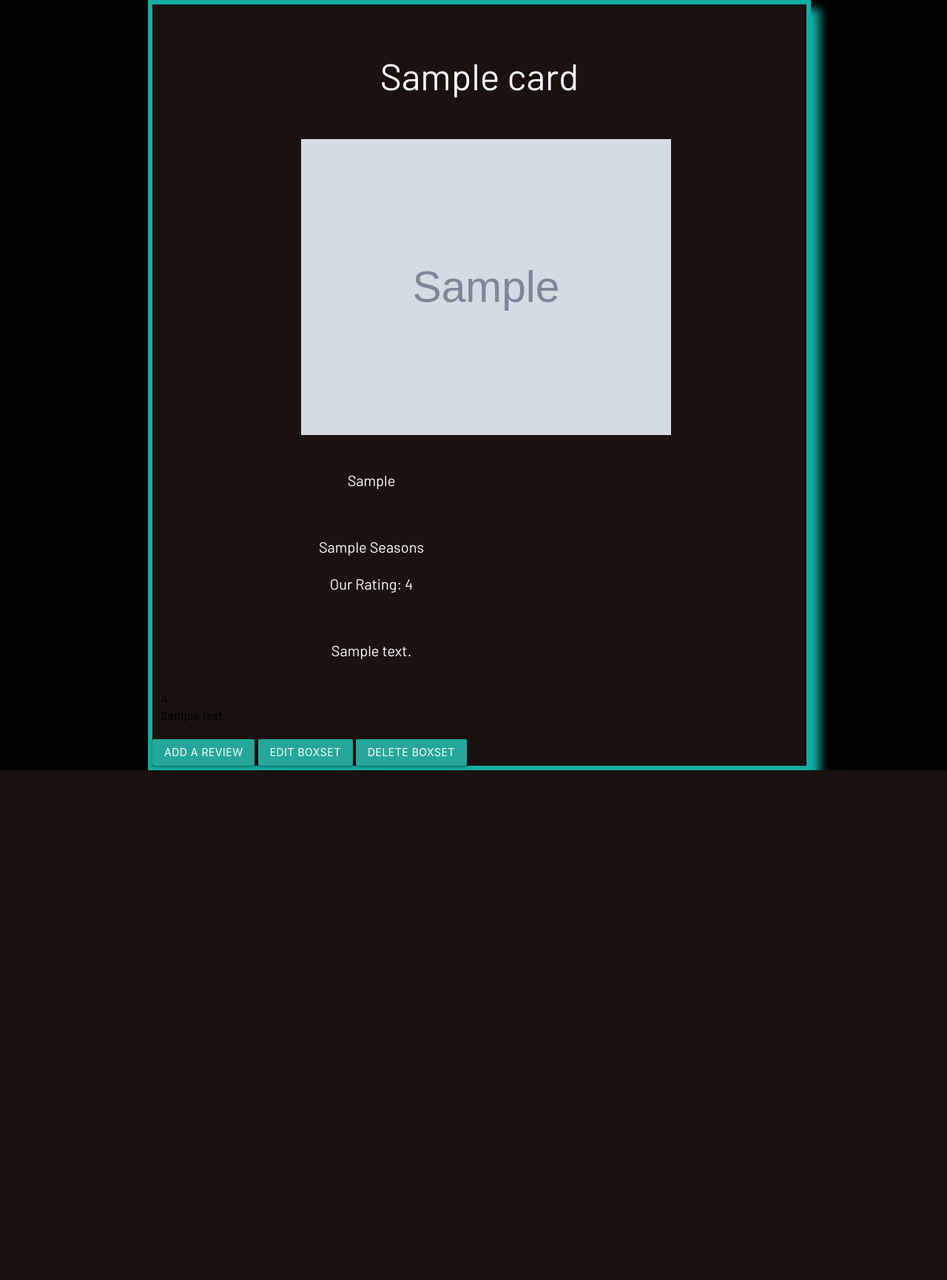
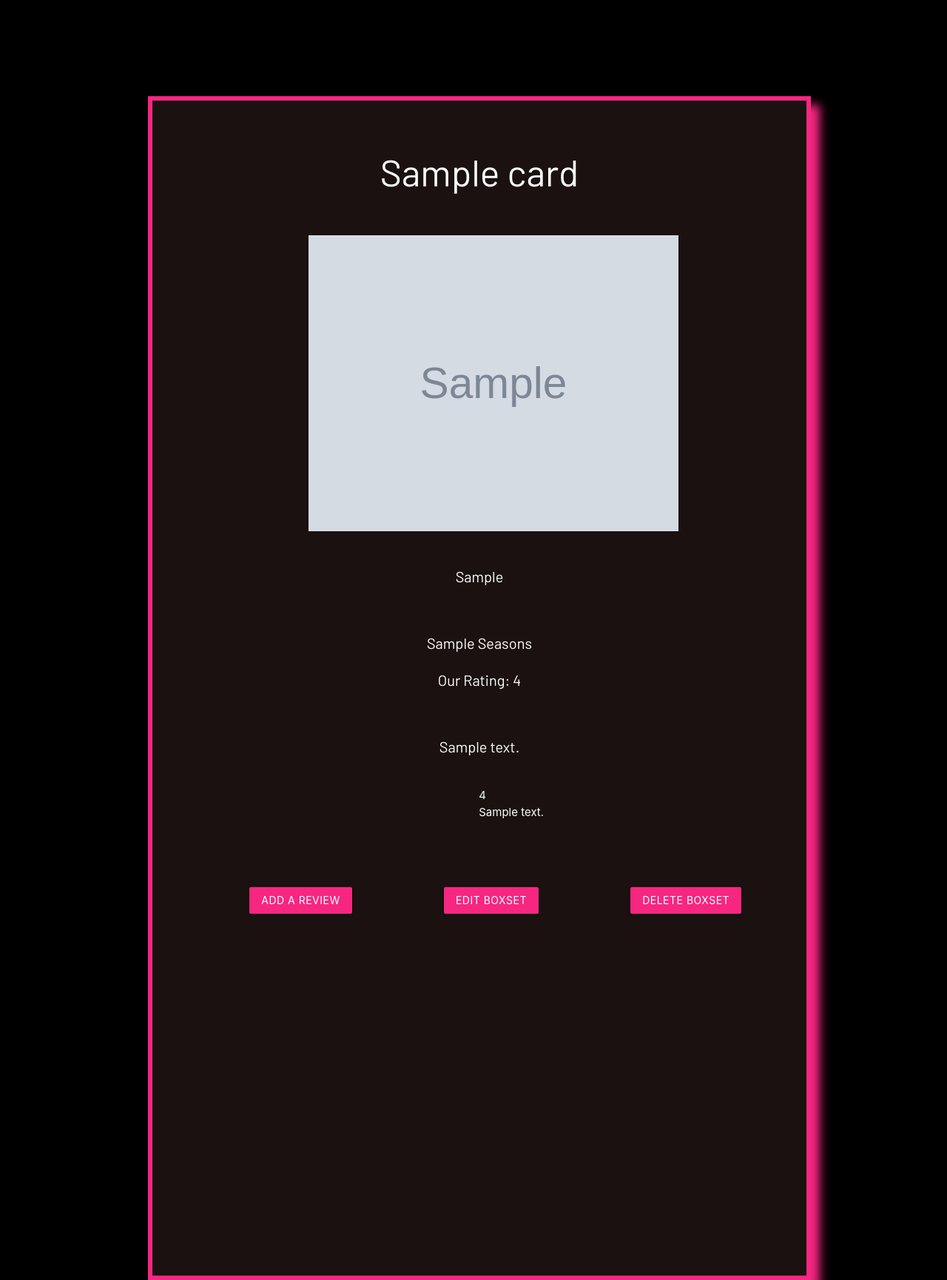
Before and after one commit to Leannald13/datacentric-milestoneproject, a Flask app: template templates/view.html in a window 1280 px wide. Shown: the part 120-1850 px from the top of the page at 74% size. Before the commit the page ends 1161 px from the top, so only its background shows below. Run offline with Flask 2, Linux system fonts and the light colour scheme; the template is opened without the code that fills it: most values are stand-ins (such as "Sample title", 1, 10 or a date in 2020); grey boxes marked "Sample" are stand-in pictures; some libraries are stand-ins or nearby versions.

Commit message:
adding styling to view.html

```diff
--- a/static/css/style.css
+++ b/static/css/style.css
@@ -291,9 +291,20 @@
 
 .viewseriesbackground {
     width: 100%;
-    height: 100%;
+    height: inherit;
     background-color: black;
+    padding-top: 130px;
 
+}
+
+.minibox3 {
+    width: 70%;
+    height: 1600px;
+    background-color: #1a1110;
+    border: 6px solid #f62681;
+    box-shadow: 12px 12px 12px #f62681;
+    margin-left: 200px;
+    padding-top: 40px;
 }
 
 .viewtextheading {
@@ -308,27 +319,42 @@
     text-align: center;
     font-family: 'Barlow', sans-serif;
     font-size: 20px;
-    margin-left: 150px;
 
+}
+
+.viewtextsummary {
+    padding-left: 30px;
+    padding-right: 30px;
+    color: white;
+    text-align: center;
+    font-family: 'Barlow', sans-serif;
+    font-size: 20px;
 }
 
 .viewtextimage {
     width: 500px;
     height: 400px;
     text-align: center;
-    margin-left: 190px;
     margin-top: 20px;
+    margin-left: 200px;
 }
 
-.viewseriesbox {
-    width: 70%;
-    height: inherit;
-    background-color: #1a1110;
-    border: 6px solid #10aea6;
-    box-shadow: 12px 12px 12px #10aea6;
-    margin-left: 200px;
-    padding-top: 40px;
+.reviewinview {
+    color: white;
+    font-size: 15px;
+    text-align: center;
+    margin-left: 430px;
+
 }
+
+.button-view {
+    background-color: #f62681;
+    color: white;
+    border-radius: 2px;
+    margin-top: 70px;
+    margin-left: 120px;
+}
+
 
 /* allseries.html */
 
--- a/templates/view.html
+++ b/templates/view.html
@@ -2,48 +2,49 @@
 {% block content %}
 
 
-
-
 <div class="viewseriesbackground">
-	<div class="viewseriesbox">
+	<div class="minibox3">
 		<div class="row">
 			<h3 class="viewtextheading">{{cards.boxset_title}}</h3>
 		</div>
 		<div class="row">
-			<div class="col s6 heading">
+			<div class="col s12 heading">
 				<img class="viewtextimage" src="{{cards.boxset_image_url}}"><br>
 			</div>
 		</div>
 		<div class="row">
-			<div class="col s6 heading">
+			<div class="col s12 heading">
 				<p class="viewtext">{{cards.boxset_starring}}</p>
 			</div>
 		</div>
 		<div class="row">
-			<div class="col s6 heading">
+			<div class="col s12 heading">
                 <p class="viewtext">{{cards.boxset_seasons}} Seasons</p>
 				<p class="viewtext">Our Rating: {{cards.boxset_rating}}</p>
 			</div>
 		</div>
 		<div class="row">
-			<div class="col s6 heading">
-				<p class="viewtext">{{cards.boxset_summary}}</p>
+			<div class="col s12 heading">
+				<p class="viewtextsummary">{{cards.boxset_summary}}</p>
 			</div>
 		</div>
         <div class="row">
-            <div class="col s6 heading">
+            <div class="col s12 heading">
                 {% for review in cards.boxset_reviews %}
-                    <span>{{review.review_rating}}</span><br>
-                    <span>{{review.review_message}}</span><br>
+                    <span class="reviewinview">{{review.review_rating}}</span><br>
+                    <span class="reviewinview">{{review.review_message}}</span><br>
 
                 {% endfor %}
             </div>
         </div>
-
-		<a href="{{url_for('add_review', boxset_id=cards._id)}}" class="waves-effect waves-light btn">Add a review</a>
-		<a href="{{url_for('edit_boxset', boxset_id=cards._id)}}" class="waves-effect waves-light btn">Edit Boxset</a>
-        <a href="{{url_for('delete_boxset', cards_id=cards._id)}}" class="waves-effect waves-light btn">Delete Boxset</a>
+        <div class="row">
+        <div class="col s12 heading">
+		<a href="{{url_for('add_review', boxset_id=cards._id)}}" class="waves-effect waves-light btn button-view">Add a review</a>
+		<a href="{{url_for('edit_boxset', boxset_id=cards._id)}}" class="waves-effect waves-light btn button-view">Edit Boxset</a>
+        <a href="{{url_for('delete_boxset', cards_id=cards._id)}}" class="waves-effect waves-light btn button-view">Delete Boxset</a>
 	</div>
+    </div>
+    </div>
 </div>
 
 
```
